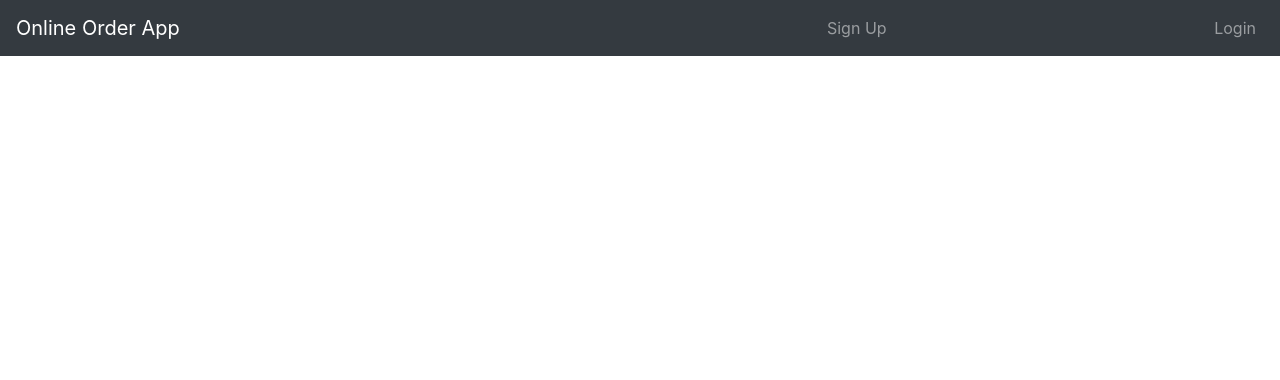
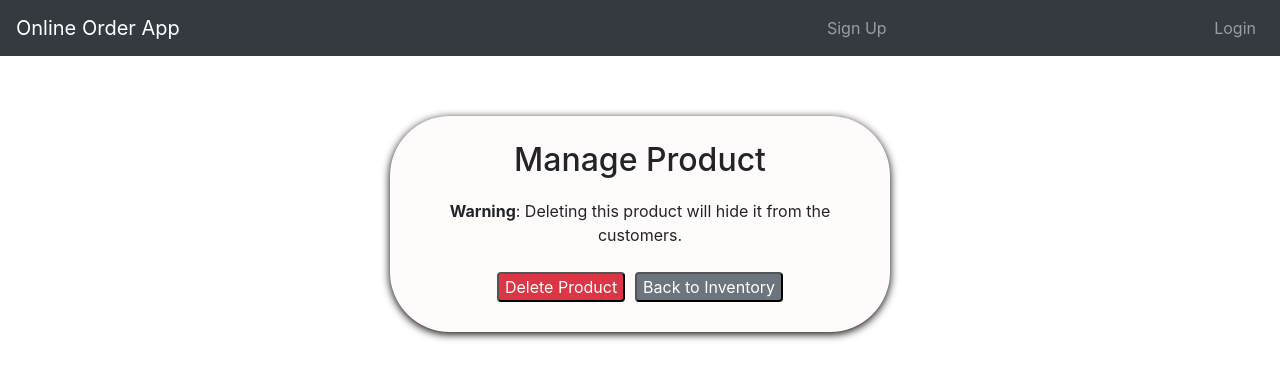
Before and after one commit to Rakesh8086/order-management-frontend, an Angular app: page /manage-product/1 in a window 1280 px wide. Before the commit this address led to /. Shown: the top 380 px of the page. Built offline with nearby package versions, Linux system fonts and the light colour scheme.

Commit message:
Delete product functionality implemented

```diff
--- a/src/app/app-module.ts
+++ b/src/app/app-module.ts
@@ -10,6 +10,7 @@ import { RegisterComponent } from './register/register.component';
 import { HomeComponent } from './home/home.component';
 import { LoginComponent } from './login/login.component';
 import { AddProductComponent } from './add-product/add-product.component';
+import { ManageProductComponent } from './manage-product/manage-product.component';
 
 @NgModule({
   declarations: [
@@ -17,7 +18,8 @@ import { AddProductComponent } from './add-product/add-product.component';
     RegisterComponent,
     HomeComponent,
     LoginComponent,
-    AddProductComponent
+    AddProductComponent,
+    ManageProductComponent
  ],
   imports: [
     BrowserModule,
--- a/src/app/app-routing-module.ts
+++ b/src/app/app-routing-module.ts
@@ -4,12 +4,14 @@ import { RegisterComponent } from './register/register.component';
 import { LoginComponent } from './login/login.component';
 import { HomeComponent } from './home/home.component';
 import { AddProductComponent } from './add-product/add-product.component';
+import { ManageProductComponent } from './manage-product/manage-product.component';
 
 const routes: Routes = [
   {path: 'register', component: RegisterComponent},
   {path: 'login', component: LoginComponent},
   {path: 'home', component: HomeComponent},
   {path: 'add-product', component: AddProductComponent},
+  {path: 'manage-product/:id', component: ManageProductComponent},
   {path: '', redirectTo: 'login', pathMatch: 'full'}
 ];
 
--- a/src/app/home/home.component.html
+++ b/src/app/home/home.component.html
@@ -64,7 +64,10 @@
         @if(isWarehouseManager && (filterType === 'lowstock' || filterType === 'id')){
           <th>Status</th>
         }
-        <th>Place Order</th>
+        <th>Add to Cart</th>
+        @if(isWarehouseManager){
+          <th>Manage</th>
+        }
       </tr>
     </thead>
     <tbody>
@@ -84,7 +87,10 @@
         @if(isWarehouseManager && (filterType === 'lowstock' || filterType === 'id')){
           <td>{{p.isActive?'Active':'Inactive'}}</td>
         }
-        <td><button>Order</button></td>
+        <td><button>Add</button></td>
+        @if(isWarehouseManager){
+          <td><button [routerLink]="['/manage-product', p.id]">Manage</button></td>
+        }
       </tr>
     </tbody>
   </table>
--- /dev/null
+++ b/src/app/manage-product/manage-product.component.css
@@ -0,0 +1,73 @@
+.manage-container {
+  max-width: 500px;
+  margin: 60px auto;
+  padding: 25px;
+  background: #fffbfb;
+  border-radius: 60px;
+  text-align: center;
+  box-shadow: 0 2px 8px rgb(0, 0, 0);
+}
+
+.manage-container h2 {
+  margin-bottom: 20px;
+}
+
+.status-message {
+  margin-bottom: 15px;
+  padding: 10px;
+  background: #e8f5e9;
+  border-radius: 4px;
+}
+
+.danger-section p {
+  margin-bottom: 20px;
+}
+
+.button-delete,
+.button-back {
+  margin: 5px;
+  border-radius: 4px;
+}
+
+.button-delete {
+  background: #dc3545;
+  color: #fff;
+}
+
+.button-back {
+  background: #6c757d;
+  color: #fff;
+}
+
+.confirm-box {
+  position: fixed;
+  inset: 0;
+  background: rgba(0, 0, 0, 0.4);
+  display: flex;
+  align-items: center;
+  justify-content: center;
+}
+
+.modal-box {
+  background: #fff;
+  padding: 20px;
+  border-radius: 6px;
+  text-align: center;
+  width: 90%;
+  max-width: 350px;
+}
+
+.options button {
+  margin: 5px;
+  border-radius: 4px;
+}
+
+.button-yes {
+  background: #dc3545;
+  color: #fff;
+}
+
+.button-no {
+  background: #6c757d;
+  color: #fff;
+}
--- /dev/null
+++ b/src/app/manage-product/manage-product.component.html
@@ -0,0 +1,22 @@
+<div class="manage-container">
+  <h2>Manage Product</h2>
+
+  <div *ngIf="message" class="status-message">{{message}}</div>
+
+  <div class="danger-section">
+    <p><strong>Warning</strong>: Deleting this product will hide it from the customers.</p>
+    <button class="button-delete" (click)="openConfirmationBox()">Delete Product</button>
+    <button class="button-back" routerLink="/home">Back to Inventory</button>
+  </div>
+
+  <div class="confirm-box" *ngIf="ConfirmationBox">
+    <div class="modal-box">
+      <h3>Confirm Deactivation</h3>
+      <p>Are you sure you want to delete it permanently?</p>
+      <div class="options">
+        <button class="button-yes" (click)="deleteProduct()">Yes</button>
+        <button class="button-no" (click)="closeConfirmationBox()">No</button>
+      </div>
+    </div>
+  </div>
+</div>
--- /dev/null
+++ b/src/app/manage-product/manage-product.component.ts
@@ -0,0 +1,44 @@
+import { Component, OnInit } from '@angular/core';
+import { FormGroup, FormControl, Validators, FormBuilder } from '@angular/forms';
+import { ActivatedRoute, Router } from '@angular/router';
+import { ProductService } from '../services/product.service';
+
+@Component({
+  selector: 'app-manage-product.component',
+  standalone: false,
+  templateUrl: './manage-product.component.html',
+  styleUrl: './manage-product.component.css',
+})
+export class ManageProductComponent implements OnInit {
+  productId!: number;
+  productName: string = '';
+  message: string = '';
+  ConfirmationBox: boolean = false;
+
+  constructor(private route: ActivatedRoute,
+    private productService: ProductService,private router: Router){
+
+    }
+
+  ngOnInit(): void{
+    this.productId = Number(this.route.snapshot.paramMap.get('id'));
+  }
+  openConfirmationBox(){
+    this.ConfirmationBox = true;
+  }
+  closeConfirmationBox(){
+    this.ConfirmationBox = false;
+  }
+
+  deleteProduct(){
+    this.ConfirmationBox = false;
+    this.productService.deleteProduct(this.productId).subscribe({
+      next:()=>{
+        this.message = "Product deleted successfully";
+      },
+      error:err=>{
+        this.message = "Could not delete";
+      }
+    });
+  }
+}
--- a/src/app/services/product.service.ts
+++ b/src/app/services/product.service.ts
@@ -58,4 +58,10 @@ export class ProductService {
     return this.http.post(`${this.API_URL}/add`, productData,
       {withCredentials: true});
   }
+
+  deleteProduct(id: number): Observable<any> {
+    return this.http.delete(`${this.API_URL}/delete/${id}`, {
+      withCredentials: true
+    });
+  }
 }
```
Also changed, not shown: 1 other file (tests, documents, lock files or other folders).
